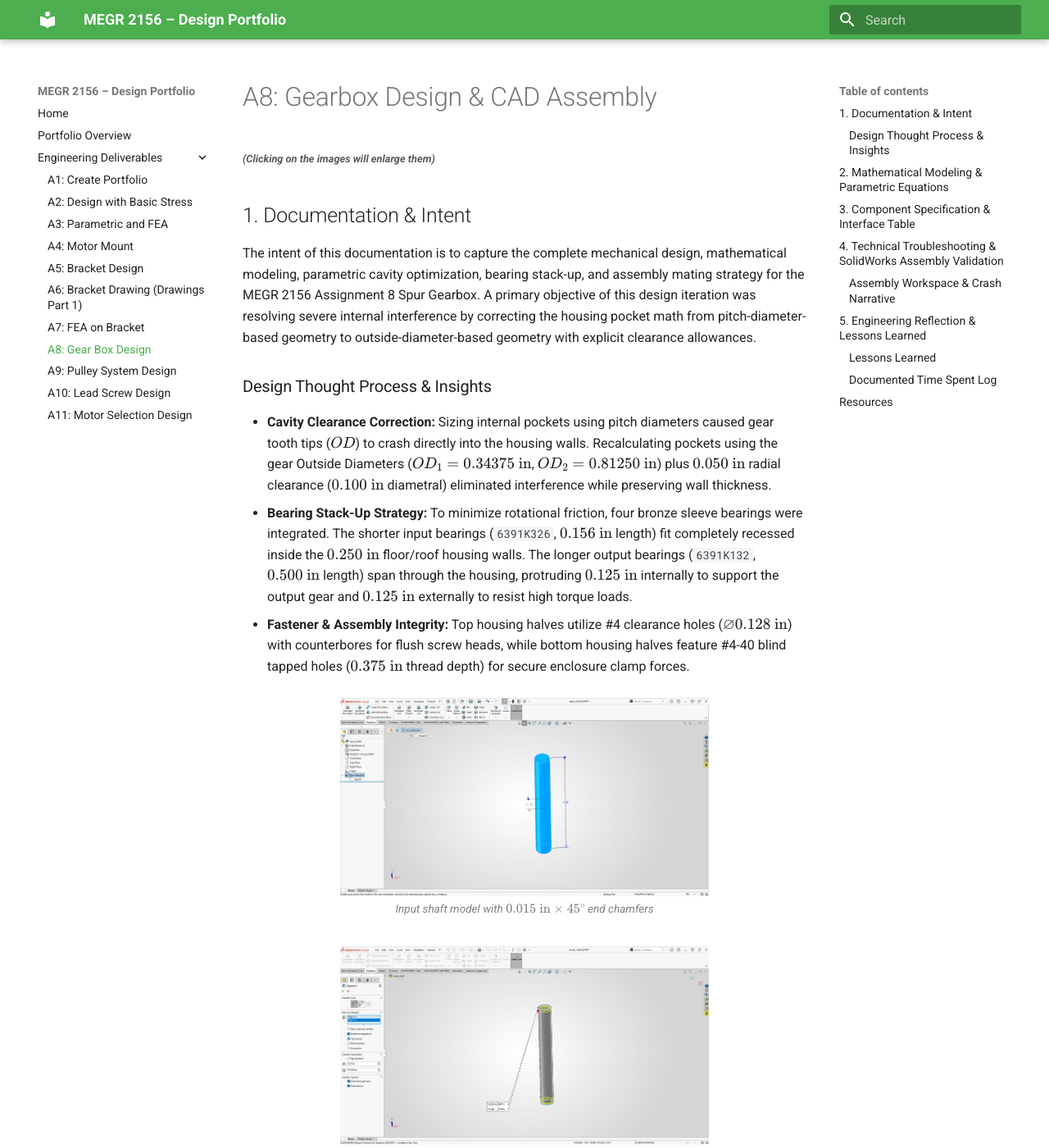
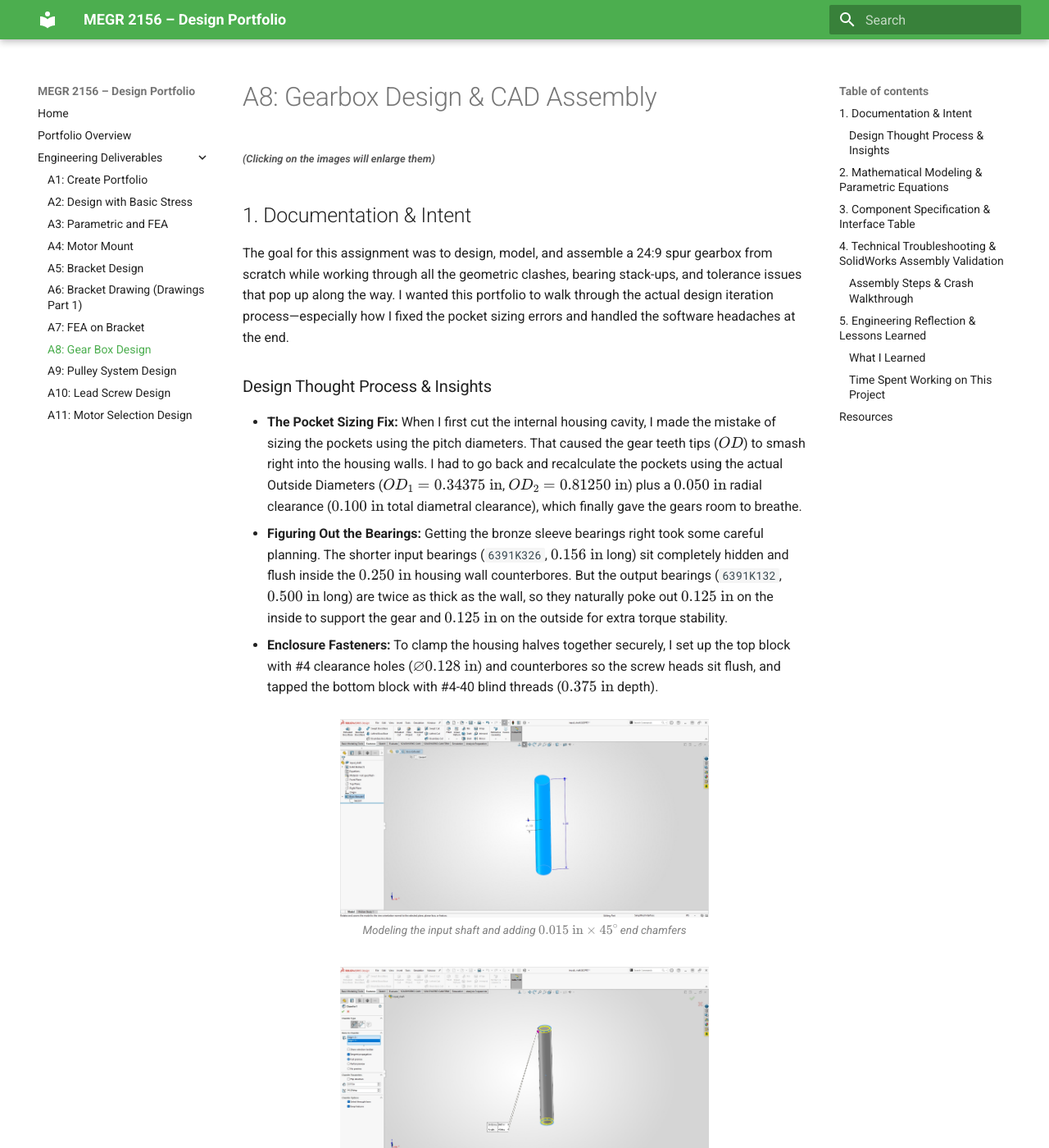
Before and after one commit to rhoang628/megr2156-portfolio, an MkDocs documentation site: the page built from docs/assignments/A08/index.md, in a window 1280 px wide and 1400 px high. Shown: the whole window at 82% size. Built offline with MkDocs 1.6.1 and Material for MkDocs 9.7.7, drawn with Linux system fonts in a browser that asks for light colours; some of the changed text lies outside the part shown.

Commit message:
Revise documentation for MEGR 2156 Assignment 8 gearbox
Updated the documentation to clarify design intent, corrections made to cavity sizing, and assembly challenges encountered during the gearbox project.

```diff
--- a/docs/assignments/A08/index.md
+++ b/docs/assignments/A08/index.md
@@ -4,24 +4,24 @@
 
 ## 1. Documentation & Intent
 
-The intent of this documentation is to capture the complete mechanical design, mathematical modeling, parametric cavity optimization, bearing stack-up, and assembly mating strategy for the MEGR 2156 Assignment 8 Spur Gearbox. A primary objective of this design iteration was resolving severe internal interference by correcting the housing pocket math from pitch-diameter-based geometry to outside-diameter-based geometry with explicit clearance allowances.
+The goal for this assignment was to design, model, and assemble a 24:9 spur gearbox from scratch while working through all the geometric clashes, bearing stack-ups, and tolerance issues that pop up along the way. I wanted this portfolio to walk through the actual design iteration process—especially how I fixed the pocket sizing errors and handled the software headaches at the end.
 
 ### Design Thought Process & Insights
-- **Cavity Clearance Correction:** Sizing internal pockets using pitch diameters caused gear tooth tips ($OD$) to crash directly into the housing walls. Recalculating pockets using the gear Outside Diameters ($OD_1 = 0.34375\text{ in}$, $OD_2 = 0.81250\text{ in}$) plus $0.050\text{ in}$ radial clearance ($0.100\text{ in}$ diametral) eliminated interference while preserving wall thickness.
-- **Bearing Stack-Up Strategy:** To minimize rotational friction, four bronze sleeve bearings were integrated. The shorter input bearings (`6391K326`, $0.156\text{ in}$ length) fit completely recessed inside the $0.250\text{ in}$ floor/roof housing walls. The longer output bearings (`6391K132`, $0.500\text{ in}$ length) span through the housing, protruding $0.125\text{ in}$ internally to support the output gear and $0.125\text{ in}$ externally to resist high torque loads.
-- **Fastener & Assembly Integrity:** Top housing halves utilize #4 clearance holes ($\varnothing 0.128\text{ in}$) with counterbores for flush screw heads, while bottom housing halves feature #4-40 blind tapped holes ($0.375\text{ in}$ thread depth) for secure enclosure clamp forces.
+- **The Pocket Sizing Fix:** When I first cut the internal housing cavity, I made the mistake of sizing the pockets using the pitch diameters. That caused the gear teeth tips ($OD$) to smash right into the housing walls. I had to go back and recalculate the pockets using the actual Outside Diameters ($OD_1 = 0.34375\text{ in}$, $OD_2 = 0.81250\text{ in}$) plus a $0.050\text{ in}$ radial clearance ($0.100\text{ in}$ total diametral clearance), which finally gave the gears room to breathe.
+- **Figuring Out the Bearings:** Getting the bronze sleeve bearings right took some careful planning. The shorter input bearings (`6391K326`, $0.156\text{ in}$ long) sit completely hidden and flush inside the $0.250\text{ in}$ housing wall counterbores. But the output bearings (`6391K132`, $0.500\text{ in}$ long) are twice as thick as the wall, so they naturally poke out $0.125\text{ in}$ on the inside to support the gear and $0.125\text{ in}$ on the outside for extra torque stability.
+- **Enclosure Fasteners:** To clamp the housing halves together securely, I set up the top block with #4 clearance holes ($\varnothing 0.128\text{ in}$) and counterbores so the screw heads sit flush, and tapped the bottom block with #4-40 blind threads ($0.375\text{ in}$ depth).
 
 <div align="center">
   <figure style="display: inline-block; margin: 10px; vertical-align: top;">
     <img src="Screenshot_1.jpg" alt="Input Shaft Modeling and Chamfer Details" width="450">
     <figcaption style="font-size: 0.85em; color: gray; margin-top: 5px;">
-      Input shaft model with $0.015\text{ in} \times 45^\circ$ end chamfers
+      Modeling the input shaft and adding $0.015\text{ in} \times 45^\circ$ end chamfers
     </figcaption>
   </figure>
   <figure style="display: inline-block; margin: 10px; vertical-align: top;">
     <img src="Screenshot_2.jpg" alt="Input Shaft Chamfer Property Manager" width="450">
     <figcaption style="font-size: 0.85em; color: gray; margin-top: 5px;">
-      Chamfer feature property manager configuration
+      Checking the chamfer property manager settings
     </figcaption>
   </figure>
 </div>
@@ -30,13 +30,13 @@ The intent of this documentation is to capture the complete mechanical design, m
   <figure style="display: inline-block; margin: 10px; vertical-align: top;">
     <img src="Screenshot_3.jpg" alt="Output Shaft Dimensions" width="450">
     <figcaption style="font-size: 0.85em; color: gray; margin-top: 5px;">
-      Output shaft baseline geometry ($\varnothing 0.250\text{ in} \times 1.000\text{ in}$)
+      Setting up the output shaft geometry ($\varnothing 0.250\text{ in} \times 1.000\text{ in}$)
     </figcaption>
   </figure>
   <figure style="display: inline-block; margin: 10px; vertical-align: top;">
     <img src="Screenshot_4.jpg" alt="Output Shaft Chamfer Application" width="450">
     <figcaption style="font-size: 0.85em; color: gray; margin-top: 5px;">
-      Applying end chamfers to output shaft geometry
+      Applying end chamfers to the output shaft
     </figcaption>
   </figure>
 </div>
@@ -45,13 +45,13 @@ The intent of this documentation is to capture the complete mechanical design, m
   <figure style="display: inline-block; margin: 10px; vertical-align: top;">
     <img src="Screenshot_5.jpg" alt="Global Variables Equations Table" width="450">
     <figcaption style="font-size: 0.85em; color: gray; margin-top: 5px;">
-      Parametric equations and global variables table for gear kinematics
+      Setting up the global variables table for gear kinematics and center distance
     </figcaption>
   </figure>
   <figure style="display: inline-block; margin: 10px; vertical-align: top;">
     <img src="Screenshot_6.jpg" alt="Housing Block Overall Dimensions" width="450">
     <figcaption style="font-size: 0.85em; color: gray; margin-top: 5px;">
-      Housing block baseline dimensions ($1.850\text{ in} \times 1.350\text{ in}$)
+      Laying out the baseline housing block dimensions ($1.850\text{ in} \times 1.350\text{ in}$)
     </figcaption>
   </figure>
 </div>
@@ -60,7 +60,7 @@ The intent of this documentation is to capture the complete mechanical design, m
 
 ## 2. Mathematical Modeling & Parametric Equations
 
-To ensure accurate mesh engagement and pocket clearance across all CAD features, the parametric global variables were configured according to standard spur gear formulas:
+To keep everything parametric and linked together, I set up global variables in SolidWorks based on standard spur gear formulas:
 
 1. **Gear Ratio:** $24:9$ (2.67:1 speed reduction)
 2. **Diametral Pitch ($P_d$):** $32\text{ in}^{-1}$ ($20^\circ$ pressure angle)
@@ -77,13 +77,13 @@ To ensure accurate mesh engagement and pocket clearance across all CAD features,
   <figure style="display: inline-block; margin: 10px; vertical-align: top;">
     <img src="Screenshot_7.jpg" alt="Housing Pocket Cut-Extrude Feature" width="450">
     <figcaption style="font-size: 0.85em; color: gray; margin-top: 5px;">
-      Corrected housing pocket cut-extrude using Outside Diameter geometry
+      Cutting the corrected housing pockets using the new OD dimensions
     </figcaption>
   </figure>
   <figure style="display: inline-block; margin: 10px; vertical-align: top;">
     <img src="Screenshot_8.jpg" alt="Bearing Counterbore Features" width="450">
     <figcaption style="font-size: 0.85em; color: gray; margin-top: 5px;">
-      Machining internal bearing counterbores and through-bores
+      Adding the internal bearing counterbores and through-bores
     </figcaption>
   </figure>
 </div>
@@ -92,13 +92,13 @@ To ensure accurate mesh engagement and pocket clearance across all CAD features,
   <figure style="display: inline-block; margin: 10px; vertical-align: top;">
     <img src="Screenshot_9.jpg" alt="Lower Housing Tapped Holes" width="450">
     <figcaption style="font-size: 0.85em; color: gray; margin-top: 5px;">
-      Lower housing #4-40 blind tapped hole feature setup
+      Adding the #4-40 blind tapped holes to the lower housing base
     </figcaption>
   </figure>
   <figure style="display: inline-block; margin: 10px; vertical-align: top;">
     <img src="Screenshot_10.jpg" alt="Upper Housing Clearance Holes" width="450">
     <figcaption style="font-size: 0.85em; color: gray; margin-top: 5px;">
-      Upper housing #4 clearance hole counterbore configuration
+      Configuring the #4 clearance holes and counterbores on the upper housing
     </figcaption>
   </figure>
 </div>
@@ -107,7 +107,7 @@ To ensure accurate mesh engagement and pocket clearance across all CAD features,
 
 ## 3. Component Specification & Interface Table
 
-The primary hardware and housing interfaces are compiled in the master specification table below:
+Here is the quick reference breakdown for all the hardware and housing parts used in the assembly:
 
 | Component / Subsystem | Part Number / Type | Critical Dimensions | Housing Interface | Placement / Alignment Strategy |
 | :--- | :--- | :--- | :--- | :--- |
@@ -122,24 +122,24 @@ The primary hardware and housing interfaces are compiled in the master specifica
 
 ## 4. Technical Troubleshooting & SolidWorks Assembly Validation
 
-During the final CAD assembly phase, initial workspace builds required strict hierarchical mating after inserting the four McMaster-Carr bronze sleeve bearings. However, by the end of the final assembly sequence when applying concentric constraints and motion relationships on the bearings and shafts, SolidWorks experienced recurring fatal software crashes, mate solver cyclic errors, and graphics buffer overflows.
+Putting the assembly together started off straightforward—anchoring the lower housing, dropping in the bearings, and lining up the shafts. But by the end of the final assembly sequence, things got really frustrating. Right as I was finishing up the last few concentric constraints and trying to lock down the gear mesh relationships, SolidWorks kept crashing, freezing up, and throwing fatal memory access errors because of the complex surface geometry on the imported bearing models.
 
-### Assembly Workspace & Crash Narrative
-- **Base Component Initialization:** The lower housing (`lower_housing<1>`) was fixed at the origin as the primary anchor.
-- **Bearing Mates & Progression:** Concentric mates aligned bearing outer diameters to housing bores, followed by distance mates ($0.125\text{ in}$) to position output bearings.
-- **System Instability at the End:** By the end of the process, attempting to rebuild the assembly with fully constrained sleeve bearings and gear meshes triggered fatal memory access violations and application crashes in SolidWorks due to complex surface geometry resolution on imported parts.
+### Assembly Steps & Crash Walkthrough
+- **Starting Out:** I anchored the lower housing (`lower_housing<1>`) at the origin to keep everything grounded.
+- **Adding the Bearings:** I mated the bearing outer diameters concentrically to the housing holes, and used a $0.125\text{ in}$ distance mate to get the long output bearings centered nicely.
+- **Where It Fell Apart:** By the very end of the assembly process, trying to rebuild with all the parts fully mated caused SolidWorks to crash repeatedly. The solver got stuck in cyclic loops trying to process the McMaster bearing details alongside the gear teeth.
 
 <div align="center">
   <figure style="display: inline-block; margin: 10px; vertical-align: top;">
     <img src="Screenshot_11.jpg" alt="Assembly Workspace Initialization" width="450">
     <figcaption style="font-size: 0.85em; color: gray; margin-top: 5px;">
-      Initializing assembly workspace with fixed lower housing base
+      Starting the assembly workspace with the lower housing fixed in place
     </figcaption>
   </figure>
   <figure style="display: inline-block; margin: 10px; vertical-align: top;">
     <img src="Screenshot_12.jpg" alt="Bearing Mate Property Manager and Crash State" width="450">
     <figcaption style="font-size: 0.85em; color: gray; margin-top: 5px;">
-      Applying output bearing mates prior to system crash at the end of assembly
+      Wrapping up the bearing mates right before SolidWorks crashed at the end of assembly
     </figcaption>
   </figure>
 </div>
@@ -148,18 +148,18 @@ During the final CAD assembly phase, initial workspace builds required strict hi
 
 ## 5. Engineering Reflection & Lessons Learned
 
-### Lessons Learned
-- **Outside Diameter vs. Pitch Diameter Clearance:** Sizing internal gear pockets strictly by pitch diameters is a common CAD oversight. Always calculate cavity clearance bounds using the full Outside Diameter ($OD = \frac{N+2}{P_d}$) plus radial tolerance to prevent severe component binding.
-- **Bearing Stack-Up Management:** Sleeve bearings longer than the wall thickness must be explicitly constrained using Distance Mates rather than surface coincidences to ensure symmetric load distribution on both sides of the wall.
-- **Handling Software Stability & Crashes:** Complex imported fastener and bearing STEP files can overwhelm the SolidWorks mate solver by the end of assembly builds. Simplifying geometry or fixing component references beforehand prevents application crashes.
+### What I Learned
+- **Watch Out for Pocket Clearances:** Sizing cavities using pitch diameters is a classic trap. Always use the Outside Diameters ($OD = \frac{N+2}{P_d}$) plus your clearance buffer so your gear teeth don't crash into the walls.
+- **Handle Long Bearings Carefully:** When a bushing is longer than your housing wall, don't rely on random face coincidences. Use explicit distance mates so it pokes out evenly on both sides.
+- **Expect CAD Software Crashes:** Complex supplier STEP files can completely break your mate solver by the end of an assembly. Simplifying models or locking down references earlier can save you from losing work when SolidWorks crashes.
 
-### Documented Time Spent Log
-- **Mathematical Modeling & Cavity Calculations:** 2.0 hours
-- **CAD Part Sizing & Feature Modifications:** 3.0 hours
-- **Assembly Mating & Bearing Stack-Up Setup:** 2.5 hours
-- **Software Troubleshooting & Crash Recovery:** 2.0 hours
-- **Portfolio Report Assembly & Image Formatting:** 1.5 hours
-- **Actual Total Time (Start to Finish):** **11.0 hours**
+### Time Spent Working on This Project
+- **Mathematical Modeling & Pocket Calculations:** 2.0 hours
+- **CAD Part Modeling & Feature Updates:** 3.0 hours
+- **Assembly Mating & Bearing Stack-Up:** 2.5 hours
+- **Troubleshooting Crashes & Fixing Errors:** 2.0 hours
+- **Formatting the Portfolio & Organizing Screenshots:** 1.5 hours
+- **Total Time Invested:** **11.0 hours**
 
 <div align="center" style="margin: 25px 0; gap: 12px; display: flex; justify-content: center; flex-wrap: wrap;">
 
@@ -182,17 +182,17 @@ During the final CAD assembly phase, initial workspace builds required strict hi
 
 ## Resources
 
-All design calculations, CAD modeling, and assembly troubleshooting were completed using:
+References and tools used throughout this project:
 
 <ul style="list-style-type: circle !important; padding-left: 20px;">
   <li style="list-style-type: circle !important; margin-bottom: 4px;">
     Dassault Systèmes SolidWorks Academic Edition
   </li>
   <li style="list-style-type: circle !important; margin-bottom: 4px;">
-    McMaster-Carr CAD Models & Component Library
+    McMaster-Carr Online CAD Library
   </li>
   <li style="list-style-type: circle !important; margin-bottom: 4px;">
-    Shigley's Mechanical Engineering Design (Spur Gear & Bearing Standards)
+    Shigley's Mechanical Engineering Design (Gear & Tolerance Reference)
   </li>
 </ul>
 
```
